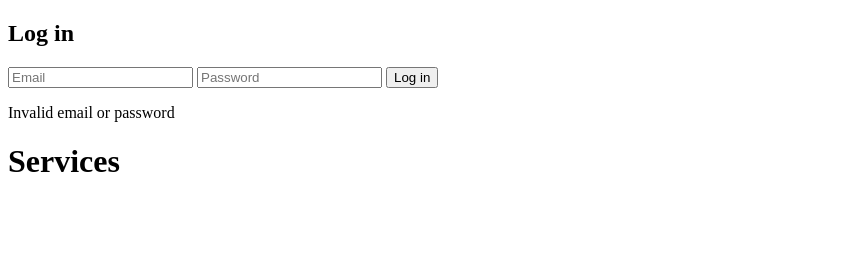
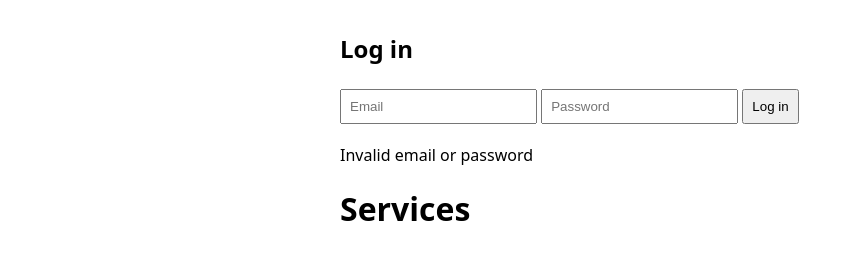
Before and after one commit to sarb2007/booking-app, a plain HTML site: page static/index.html in a window 1280 px wide. Both pictures are taken after a click on the button "Log in". Shown: the whole page, without its empty margins (0-854 px from the left). Drawn offline with Linux system fonts and the light colour scheme; no server answers.

Commit message:
Split frontend into HTML, CSS and JS files

```diff
--- /dev/null
+++ b/static/app.js
@@ -0,0 +1,30 @@
+
+async function login() {
+const res = await fetch("/login", {
+    method: "POST",
+    headers: {"Content-Type": "application/json"},
+    body: JSON.stringify({
+    email: document.getElementById("email").value,
+    password: document.getElementById("password").value,
+    }),
+});
+const status = document.getElementById("status");
+if (!res.ok) {
+    status.textContent = "Invalid email or password";
+    return;
+}
+const data = await res.json();
+localStorage.setItem("token", data.access_token);
+status.textContent = "Logged in";
+}
+async function loadServices() {
+    const res = await fetch("/services");
+    const services = await res.json();
+    const list = document.getElementById("services");
+    for (const s of services) {
+    const li = document.createElement("li");
+    li.textContent = `${s.name} - ${s.duration_min} min - £${s.price}`;
+    list.appendChild(li);
+    }
+}
+loadServices();
--- a/static/index.html
+++ b/static/index.html
@@ -4,6 +4,7 @@
   <meta charset="UTF-8">
   <meta name="viewport" content="width=device-width, initial-scale=1">
   <title>Book an appointment</title>
+  <link rel="stylesheet" href="style.css">
 </head>
 <body>
     <h2>Log in</h2>
@@ -14,36 +15,10 @@
     <h1>Services</h1>
     <ul id="services"></ul>
 
-  <script>
-    async function login() {
-    const res = await fetch("/login", {
-        method: "POST",
-        headers: {"Content-Type": "application/json"},
-        body: JSON.stringify({
-        email: document.getElementById("email").value,
-        password: document.getElementById("password").value,
-        }),
-    });
-    const status = document.getElementById("status");
-    if (!res.ok) {
-        status.textContent = "Invalid email or password";
-        return;
-    }
-    const data = await res.json();
-    localStorage.setItem("token", data.access_token);
-    status.textContent = "Logged in";
-    }
-    async function loadServices() {
-      const res = await fetch("/services");
-      const services = await res.json();
-      const list = document.getElementById("services");
-      for (const s of services) {
-        const li = document.createElement("li");
-        li.textContent = `${s.name} - ${s.duration_min} min - £${s.price}`;
-        list.appendChild(li);
-      }
-    }
-    loadServices();
-  </script>
+
+
+<script src="app.js"></script>
+
+
 </body>
 </html>
--- /dev/null
+++ b/static/style.css
@@ -0,0 +1,10 @@
+body {
+  font-family: system-ui, sans-serif;
+  max-width: 600px;
+  margin: 2rem auto;
+  padding: 0 1rem;
+}
+input, button {
+  padding: 0.5rem;
+  margin: 0.25rem 0;
+}
```
